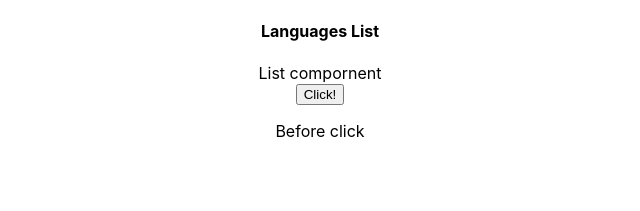
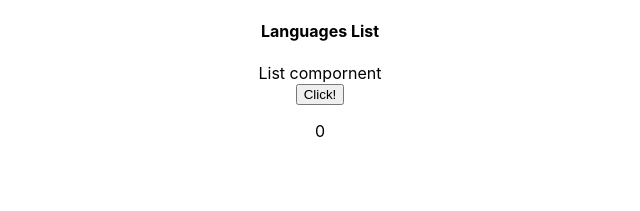
Before and after one commit to craymaru/react-trainning, a React (Create React App) app: page / in a window 1280 px wide. Shown: the top 211 px of the page, without its empty margins (320-960 px from the left). Built offline with nearby package versions, Linux system fonts and the light colour scheme.

Commit message:
delete commentout

```diff
--- a/src/App.js
+++ b/src/App.js
@@ -1,12 +1,11 @@
-import logo from "./logo.svg";
 import "./App.css";
 import { useState } from 'react';
 import { List } from "./List";
 
 let count = 0
 function App() {
-  const [description, setDescription] = useState('Before click');
-
+  const [description, setDescription] = useState(0);
+  console.log(description)
   const changeDescription = () => {
     setDescription(`Click: ${++count}`)
   }
@@ -16,21 +15,6 @@ function App() {
       <List className="List" title="Languages List" />
       <button onClick={changeDescription}>Click!</button>
       <p>{description}</p>
-      {/* <header className="App-header">
-      <img src={logo} className="App-logo" alt="logo" />
-      <p>
-      Edit <code>src/App.js</code> and save to reload.
-      </p>
-      <a
-      className="App-link"
-      href="https://reactjs.org"
-      target="_blank"
-      rel="noopener noreferrer"
-      >
-      Learn React
-      </a>
-
-    </header> */}
     </div>
   );
 }
```
